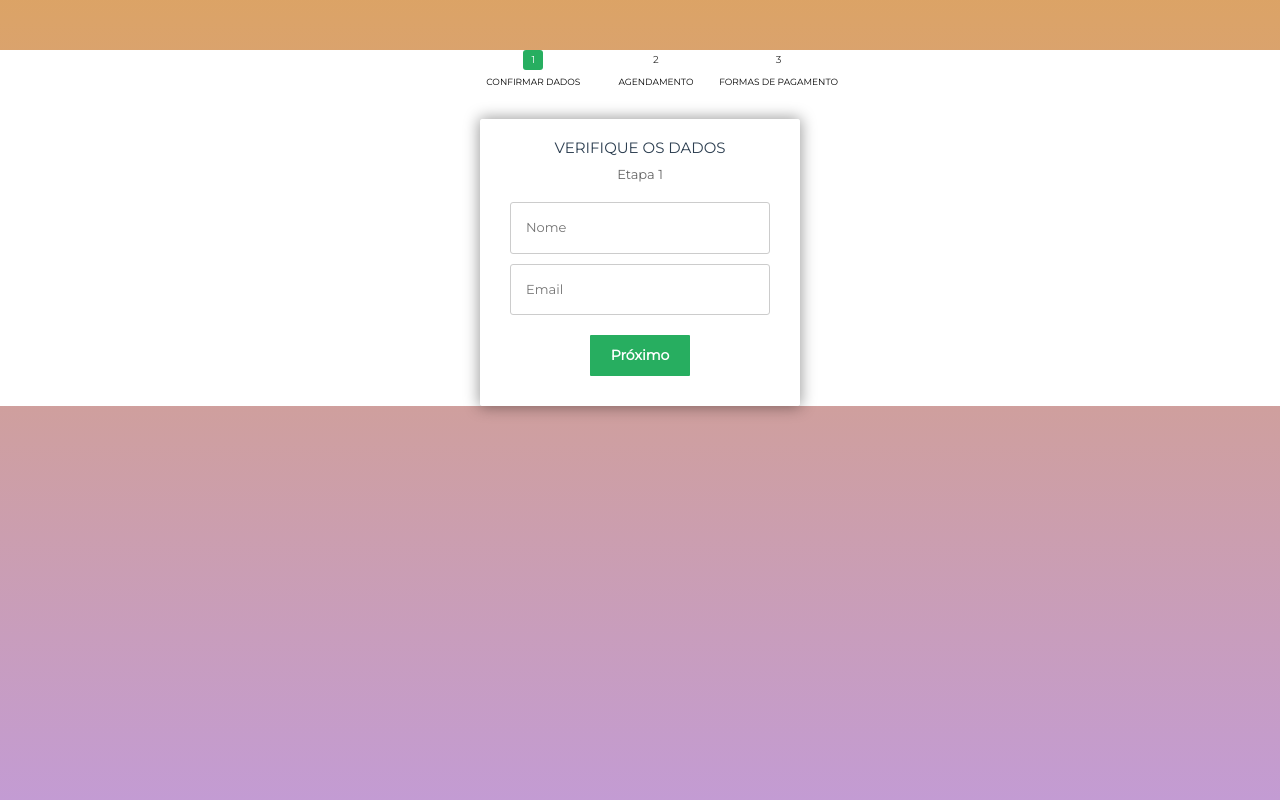
After one commit to CassioUrtiga/SaloNow, a Django app: page /agendamento-cliente/1/ in a window 1280 px wide. The commit adds this page. Run offline with Django 4.2, Linux system fonts and the light colour scheme; the visitor is signed in with stand-in values (Sample User, id 1); some libraries are stand-ins or nearby versions.

Commit message:
Protótipo da tela de agendamento

```diff
--- /dev/null
+++ b/core/static/css/agendamento_cliente.css
@@ -0,0 +1,129 @@
+@import url(https://fonts.googleapis.com/css?family=Montserrat);
+
+
+* {margin: 0; padding: 0;}
+
+html {
+	height: 100%;
+	background:
+		linear-gradient(rgba(196, 102, 0, 0.6), rgba(155, 89, 182, 0.6));
+}
+
+body {
+	font-family: montserrat, arial, verdana;
+}
+
+#msform {
+	width: 400px;
+	margin: 50px auto;
+	text-align: center;
+	position: relative;
+}
+
+#msform fieldset {
+	background: white;
+	border: 0 none;
+	border-radius: 3px;
+	box-shadow: 0 0 15px 1px rgba(0, 0, 0, 0.4);
+	padding: 20px 30px;
+	box-sizing: border-box;
+	width: 80%;
+	margin: 0 10%;
+	position: relative;
+}
+
+#msform fieldset:not(:first-of-type) {
+	display: none;
+}
+
+#msform input, #msform textarea {
+	padding: 15px;
+	border: 1px solid #ccc;
+	border-radius: 3px;
+	margin-bottom: 10px;
+	width: 100%;
+	box-sizing: border-box;
+	font-family: montserrat;
+	color: #2C3E50;
+	font-size: 13px;
+}
+
+#msform .action-button {
+	width: 100px;
+	background: #27AE60;
+	font-weight: bold;
+	color: white;
+	border: 0 none;
+	border-radius: 1px;
+	cursor: pointer;
+	padding: 10px;
+	margin: 10px 5px;
+  	text-decoration: none;
+  	font-size: 14px;
+}
+
+#msform .action-button:hover, #msform .action-button:focus {
+	box-shadow: 0 0 0 2px white, 0 0 0 3px #27AE60;
+}
+
+.fs-title {
+	font-size: 15px;
+	text-transform: uppercase;
+	color: #2C3E50;
+	margin-bottom: 10px;
+}
+
+.fs-subtitle {
+	font-weight: normal;
+	font-size: 13px;
+	color: #666;
+	margin-bottom: 20px;
+}
+
+#progressbar {
+	margin-bottom: 30px;
+	overflow: hidden;
+
+	counter-reset: step;
+}
+#progressbar li {
+	list-style-type: none;
+	color: white;
+	text-transform: uppercase;
+	font-size: 9px;
+	width: 33.33%;
+	float: left;
+	position: relative;
+}
+#progressbar li:before {
+	content: counter(step);
+	counter-increment: step;
+	width: 20px;
+	line-height: 20px;
+	display: block;
+	font-size: 10px;
+	color: #333;
+	background: white;
+	border-radius: 3px;
+	margin: 0 auto 5px auto;
+}
+
+#progressbar li:after {
+	content: '';
+	width: 100%;
+	height: 2px;
+	background: white;
+	position: absolute;
+	left: -50%;
+	top: 9px;
+	z-index: -1;
+}
+
+#progressbar li:first-child:after {
+	content: none;
+}
+
+#progressbar li.active:before,  #progressbar li.active:after{
+	background: #27AE60;
+	color: white;
+}
--- /dev/null
+++ b/core/static/js/page_agendamento/agendar_cliente.js
@@ -0,0 +1,63 @@
+var current_fs, next_fs, previous_fs;
+var left, opacity, scale;
+var animating;
+
+$(".next").click(function(){
+	if(animating) return false;
+	animating = true;
+
+	current_fs = $(this).parent();
+	next_fs = $(this).parent().next();
+
+	$("#progressbar li").eq($("fieldset").index(next_fs)).addClass("active");
+
+	next_fs.show();
+
+	current_fs.animate({opacity: 0}, {
+		step: function(now, mx) {
+			scale = 1 - (1 - now) * 0.2;
+			left = (now * 50)+"%";
+			opacity = 1 - now;
+			current_fs.css({
+        'transform': 'scale('+scale+')',
+        'position': 'absolute'
+      });
+			next_fs.css({'left': left, 'opacity': opacity});
+		},
+		duration: 800,
+		complete: function(){
+			current_fs.hide();
+			animating = false;
+		},
+
+		easing: 'easeInOutBack'
+	});
+});
+
+$(".previous").click(function(){
+	if(animating) return false;
+	animating = true;
+
+	current_fs = $(this).parent();
+	previous_fs = $(this).parent().prev();
+
+	$("#progressbar li").eq($("fieldset").index(current_fs)).removeClass("active");
+
+	previous_fs.show();
+
+	current_fs.animate({opacity: 0}, {
+		step: function(now, mx) {
+			scale = 0.8 + (1 - now) * 0.2;
+			left = ((1-now) * 50)+"%";
+			opacity = 1 - now;
+			current_fs.css({'left': left});
+			previous_fs.css({'transform': 'scale('+scale+')', 'opacity': opacity});
+		},
+		duration: 800,
+		complete: function(){
+			current_fs.hide();
+			animating = false;
+		},
+		easing: 'easeInOutBack'
+	});
+});
--- /dev/null
+++ b/core/templates/page/agendamento_cliente.html
@@ -0,0 +1,47 @@
+{% extends '../base.html' %}
+{% load static %}
+
+{% block css %}
+    <link rel="stylesheet" href="{% static 'css/agendamento_cliente.css' %}">
+{% endblock css %}
+
+{% block title %}
+    <title>Agendamento</title>
+{% endblock title %}
+
+{% block content %}
+    <form id="msform">
+      <!-- progressbar -->
+      <ul id="progressbar">
+        <li class="active text-black">Confirmar Dados</li>
+        <li class="text-black">Agendamento</li>
+        <li class="text-black">Formas de pagamento</li>
+      </ul>
+      <!-- fieldsets -->
+      <fieldset>
+        <h2 class="fs-title">Verifique os dados</h2>
+        <h3 class="fs-subtitle">Etapa 1</h3>
+        <input type="text" name="nome" placeholder="Nome">
+        <input type="text" name="email" placeholder="Email" />
+        <input type="button" name="next" class="next action-button" value="Próximo" />
+      </fieldset>
+      <fieldset>
+        <h2 class="fs-title">Realizar Agendamento</h2>
+        <h3 class="fs-subtitle">-</h3>
+        <input type="text" name="servico" placeholder="Serviço"/>
+        <input type="button" name="previous" class="previous action-button" value="Anterior" />
+        <input type="button" name="next" class="next action-button" value="Próximo" />
+      </fieldset>
+      <fieldset>
+        <h2 class="fs-title">Realizar Pagamento</h2>
+        <h3 class="fs-subtitle">Escolha sua forma de pagamento</h3>
+        <input type="button" name="previous" class="previous action-button" value="Anterior" />
+        <a href="#" class="submit action-button" target="_top">Enviar</a>
+      </fieldset>
+    </form>
+{% endblock content %}
+
+{% block script %}
+    <script src="https://cdnjs.cloudflare.com/ajax/libs/jquery-easing/1.3/jquery.easing.min.js"></script>
+    <script src="{% static 'js/page_agendamento/agendar_cliente.js' %}"></script>
+{% endblock script %}
--- a/core/urls.py
+++ b/core/urls.py
@@ -5,7 +5,7 @@ from .views import (
     cadastrar_cliente, cadastrar_proprietario,
     login_view, logout_view, criar_salao,
     excluirSalao, filtrar_salao, editar_salao,
-    atualizar_cep_cliente
+    atualizar_cep_cliente, agendamento_cliente
 )
 
 urlpatterns = [
@@ -21,4 +21,5 @@ urlpatterns = [
     path('filtrar-salao/', filtrar_salao, name='filtrar-salao'),
     path('editar-salao/<int:id>/', editar_salao, name='editar-salao'),
     path('atualizar-cep-cliente/', atualizar_cep_cliente, name='atualizar-cep-cliente'),
+    path('agendamento-cliente/<int:id>/', agendamento_cliente, name='agendamento-cliente')
 ]
--- a/core/views.py
+++ b/core/views.py
@@ -330,6 +330,12 @@ def atualizar_cep_cliente(request):
 def aguardar(request):
     return render(request, 'page/aguarde.html')
 
+def agendamento_cliente(request,id):
+    if not request.user.is_authenticated:
+        return redirect('login')
+
+    return render(request,'page/agendamento_cliente.html')
+
 
 # Functions
 def verificar_formato_email(email):
```
Also changed, not shown: core/templates/page/principal.html (+7 -3 lines).
